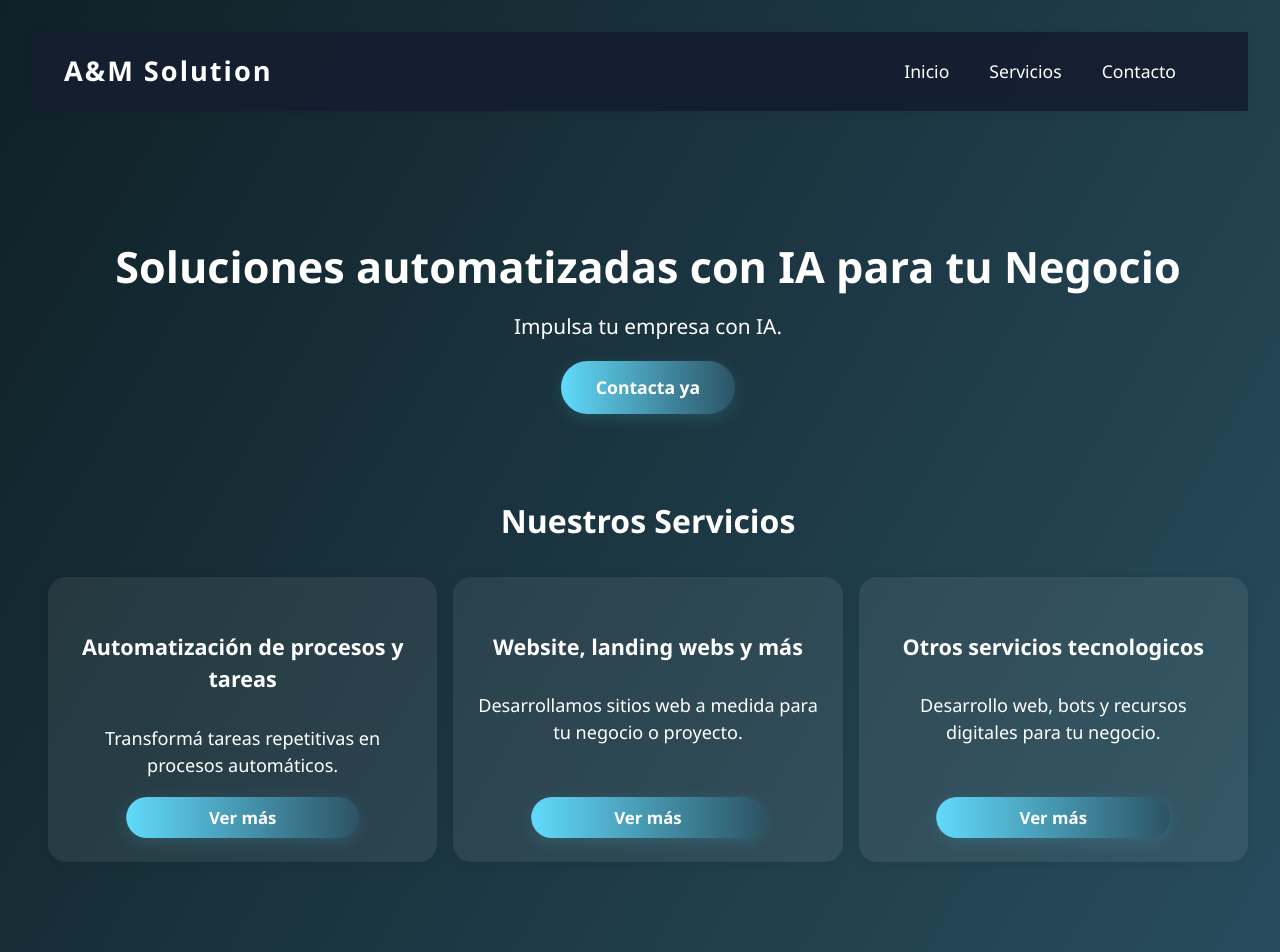
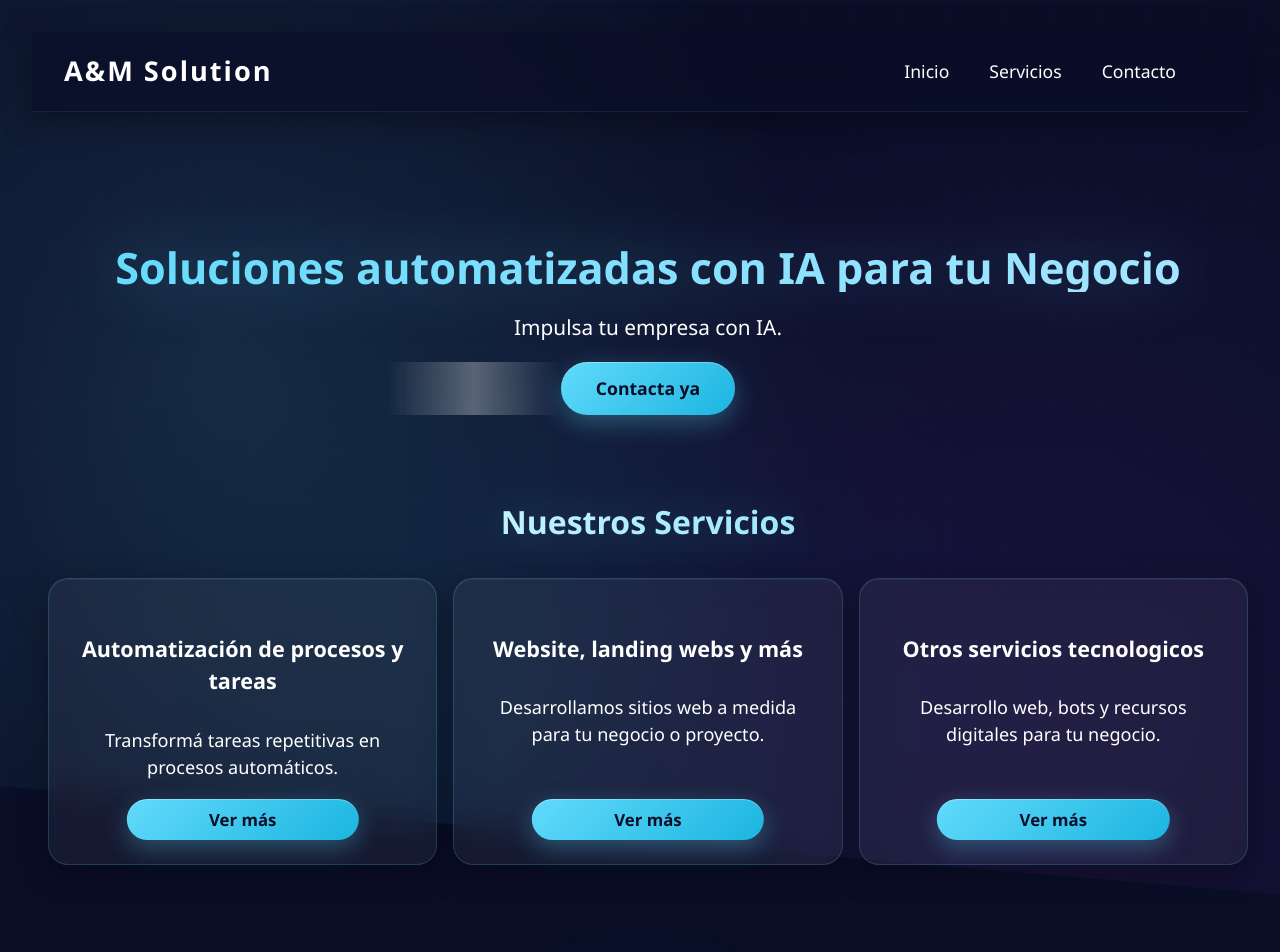
Before and after one commit to AgusWeb1999/A-MSolution, a React (Vite) app: page / in a window 1280 px wide. Shown: the top 952 px of the page. Built offline with nearby package versions, Linux system fonts and the light colour scheme.

Commit message:
feat: implementar diseño Glassmorphism Tech premium - fondo animado, efectos de vidrio y glow cyan

```diff
--- a/src/App.css
+++ b/src/App.css
@@ -1,8 +1,55 @@
 body {
   margin: 0;
   padding: 0;
-  background: linear-gradient(120deg, #0f2027, #2c5364 100%);
+  background: #0a0e27;
   min-height: 100vh;
+  position: relative;
+  overflow-x: hidden;
+}
+
+/* Fondo animado con gradiente tech */
+body::before {
+  content: '';
+  position: fixed;
+  top: 0;
+  left: 0;
+  width: 100%;
+  height: 100%;
+  background:
+    radial-gradient(circle at 20% 50%, rgba(97, 218, 251, 0.15) 0%, transparent 50%),
+    radial-gradient(circle at 80% 80%, rgba(120, 40, 200, 0.15) 0%, transparent 50%),
+    radial-gradient(circle at 40% 90%, rgba(28, 181, 224, 0.1) 0%, transparent 50%);
+  animation: gradient-shift 15s ease infinite;
+  z-index: 0;
+  pointer-events: none;
+}
+
+/* Grid tech de fondo */
+body::after {
+  content: '';
+  position: fixed;
+  top: 0;
+  left: 0;
+  width: 100%;
+  height: 100%;
+  background-image:
+    linear-gradient(rgba(97, 218, 251, 0.03) 1px, transparent 1px),
+    linear-gradient(90deg, rgba(97, 218, 251, 0.03) 1px, transparent 1px);
+  background-size: 50px 50px;
+  z-index: 0;
+  pointer-events: none;
+  opacity: 0.5;
+}
+
+@keyframes gradient-shift {
+  0%, 100% {
+    transform: scale(1) rotate(0deg);
+    opacity: 1;
+  }
+  50% {
+    transform: scale(1.1) rotate(5deg);
+    opacity: 0.8;
+  }
 }
 
 #root {
@@ -10,6 +57,8 @@ body {
   margin: 0 auto;
   padding: 2rem;
   text-align: center;
+  position: relative;
+  z-index: 1;
 }
 
 .app-container {
@@ -21,9 +70,14 @@ body {
 }
 
 .modern-header {
-  background: rgba(20, 30, 48, 0.95);
-  box-shadow: 0 2px 12px 0 rgba(0,0,0,0.08);
+  background: rgba(10, 14, 39, 0.7);
+  backdrop-filter: blur(20px);
+  -webkit-backdrop-filter: blur(20px);
+  border-bottom: 1px solid rgba(97, 218, 251, 0.1);
+  box-shadow: 0 8px 32px 0 rgba(0, 0, 0, 0.37);
   padding: 0;
+  position: relative;
+  z-index: 100;
 }
 
 .header-content {
@@ -122,6 +176,11 @@ body {
   font-size: 2.7rem;
   margin-bottom: 1rem;
   font-weight: 700;
+  background: linear-gradient(135deg, #61dafb 0%, #a8e6ff 100%);
+  -webkit-background-clip: text;
+  -webkit-text-fill-color: transparent;
+  background-clip: text;
+  filter: drop-shadow(0 0 30px rgba(97, 218, 251, 0.3));
 }
 
 .hero-section p {
@@ -130,22 +189,44 @@ body {
 }
 
 .cta-btn {
-  background: linear-gradient(90deg, #61dafb, #2c5364);
-  color: #fff;
+  background: linear-gradient(135deg, #61dafb 0%, #1cb5e0 100%);
+  color: #0a0e27;
   padding: 0.9rem 2.2rem;
   border: none;
   border-radius: 30px;
   font-size: 1.1rem;
-  font-weight: 600;
+  font-weight: 700;
   cursor: pointer;
   text-decoration: none;
-  box-shadow: 0 4px 16px 0 rgba(97,218,251,0.15);
-  transition: background 0.2s, transform 0.2s;
+  box-shadow:
+    0 8px 24px 0 rgba(97, 218, 251, 0.3),
+    inset 0 1px 0 0 rgba(255, 255, 255, 0.3);
+  transition: all 0.3s cubic-bezier(0.4, 0, 0.2, 1);
+  position: relative;
+  overflow: hidden;
+}
+
+.cta-btn::before {
+  content: '';
+  position: absolute;
+  top: 0;
+  left: -100%;
+  width: 100%;
+  height: 100%;
+  background: linear-gradient(90deg, transparent, rgba(255, 255, 255, 0.3), transparent);
+  transition: left 0.5s;
+}
+
+.cta-btn:hover::before {
+  left: 100%;
 }
 
 .cta-btn:hover {
-  background: linear-gradient(90deg, #2c5364, #61dafb);
-  transform: translateY(-2px) scale(1.04);
+  transform: translateY(-3px) scale(1.05);
+  box-shadow:
+    0 12px 36px 0 rgba(97, 218, 251, 0.5),
+    0 0 20px 0 rgba(97, 218, 251, 0.3),
+    inset 0 1px 0 0 rgba(255, 255, 255, 0.4);
 }
 
 .services-section {
@@ -156,6 +237,13 @@ body {
 .services-section h2 {
   font-size: 2rem;
   margin-bottom: 2rem;
+  background: linear-gradient(135deg, #ffffff 0%, #61dafb 100%);
+  -webkit-background-clip: text;
+  -webkit-text-fill-color: transparent;
+  background-clip: text;
+  filter: drop-shadow(0 0 20px rgba(97, 218, 251, 0.2));
+  position: relative;
+  z-index: 1;
 }
 
 .services-grid {
@@ -166,9 +254,14 @@ body {
 }
 
 .service-card {
-  background: rgba(255,255,255,0.07);
-  border-radius: 18px;
-  box-shadow: 0 2px 12px 0 rgba(0,0,0,0.08);
+  background: rgba(255, 255, 255, 0.05);
+  backdrop-filter: blur(16px);
+  -webkit-backdrop-filter: blur(16px);
+  border: 1px solid rgba(97, 218, 251, 0.18);
+  border-radius: 20px;
+  box-shadow:
+    0 8px 32px 0 rgba(0, 0, 0, 0.37),
+    inset 0 1px 0 0 rgba(255, 255, 255, 0.05);
   padding: 2rem 1.5rem 4.5rem 1.5rem;
   min-width: 260px;
   max-width: 400px;
@@ -176,13 +269,22 @@ body {
   flex: 1 1 260px;
   margin-bottom: 1.5rem;
   color: #fff;
-  transition: transform 0.2s, box-shadow 0.2s;
+  transition: all 0.3s cubic-bezier(0.4, 0, 0.2, 1);
   position: relative;
   display: flex;
   flex-direction: column;
   justify-content: flex-start;
   box-sizing: border-box;
   font-size: 1.15rem;
+}
+
+.service-card:hover {
+  transform: translateY(-8px) scale(1.02);
+  border-color: rgba(97, 218, 251, 0.4);
+  box-shadow:
+    0 16px 48px 0 rgba(97, 218, 251, 0.2),
+    inset 0 1px 0 0 rgba(255, 255, 255, 0.1);
+  background: rgba(255, 255, 255, 0.08);
 }
 
 .service-card h3 {
@@ -228,6 +330,13 @@ body {
 .contact-section h2 {
   font-size: 2rem;
   margin-bottom: 1.5rem;
+  background: linear-gradient(135deg, #ffffff 0%, #61dafb 100%);
+  -webkit-background-clip: text;
+  -webkit-text-fill-color: transparent;
+  background-clip: text;
+  filter: drop-shadow(0 0 20px rgba(97, 218, 251, 0.2));
+  position: relative;
+  z-index: 1;
 }
 
 .contact-form {
@@ -243,13 +352,23 @@ body {
 .contact-form textarea {
   width: 100%;
   padding: 0.8rem 1rem;
-  border-radius: 8px;
-  border: none;
+  border-radius: 12px;
+  border: 1px solid rgba(97, 218, 251, 0.2);
   font-size: 1rem;
   margin-bottom: 0.5rem;
-  background: rgba(255,255,255,0.15);
+  background: rgba(255, 255, 255, 0.05);
+  backdrop-filter: blur(10px);
+  -webkit-backdrop-filter: blur(10px);
   color: #fff;
   outline: none;
+  transition: all 0.3s ease;
+}
+
+.contact-form input:focus,
+.contact-form textarea:focus {
+  border-color: rgba(97, 218, 251, 0.6);
+  background: rgba(255, 255, 255, 0.08);
+  box-shadow: 0 0 20px rgba(97, 218, 251, 0.2);
 }
 
 .contact-form textarea {
@@ -299,8 +418,23 @@ body {
 }
 
 .landing-reservas-bg {
-  background: linear-gradient(120deg, #0f2027 0%, #2c5364 60%, #1cb5e0 100%);
+  background: #0a0e27;
   min-height: 100vh;
+  position: relative;
+}
+
+.landing-reservas-bg::before {
+  content: '';
+  position: absolute;
+  top: 0;
+  left: 0;
+  width: 100%;
+  height: 100%;
+  background:
+    radial-gradient(circle at 15% 30%, rgba(28, 181, 224, 0.15) 0%, transparent 50%),
+    radial-gradient(circle at 85% 60%, rgba(97, 218, 251, 0.12) 0%, transparent 50%);
+  z-index: 0;
+  pointer-events: none;
 }
 
 .hero-reservas {
@@ -314,6 +448,13 @@ body {
   margin-bottom: 1.2rem;
   color: #fff;
   letter-spacing: 1px;
+  background: linear-gradient(135deg, #61dafb 0%, #a8e6ff 100%);
+  -webkit-background-clip: text;
+  -webkit-text-fill-color: transparent;
+  background-clip: text;
+  filter: drop-shadow(0 0 30px rgba(97, 218, 251, 0.3));
+  position: relative;
+  z-index: 1;
 }
 
 .hero-sub {
@@ -331,24 +472,61 @@ body {
 }
 
 .badge {
-  background: linear-gradient(90deg, #61dafb, #1cb5e0);
-  color: #222;
+  background: linear-gradient(135deg, #61dafb 0%, #1cb5e0 100%);
+  color: #0a0e27;
   font-weight: 700;
   border-radius: 20px;
   padding: 0.5rem 1.2rem;
   font-size: 1rem;
-  box-shadow: 0 2px 8px 0 rgba(97,218,251,0.13);
+  box-shadow:
+    0 4px 16px 0 rgba(97, 218, 251, 0.3),
+    inset 0 1px 0 0 rgba(255, 255, 255, 0.3);
+  backdrop-filter: blur(8px);
+  -webkit-backdrop-filter: blur(8px);
+  border: 1px solid rgba(97, 218, 251, 0.3);
 }
 
 .cta-epic {
   font-size: 1.25rem;
   padding: 1.1rem 2.8rem;
   border-radius: 40px;
-  background: linear-gradient(90deg, #1cb5e0, #61dafb);
-  box-shadow: 0 6px 32px 0 rgba(97,218,251,0.18);
+  background: linear-gradient(135deg, #1cb5e0 0%, #61dafb 100%);
+  color: #0a0e27;
+  box-shadow:
+    0 8px 32px 0 rgba(97, 218, 251, 0.4),
+    0 0 30px 0 rgba(97, 218, 251, 0.2),
+    inset 0 1px 0 0 rgba(255, 255, 255, 0.3);
   margin-top: 1.5rem;
   font-weight: 800;
   letter-spacing: 1px;
+  border: none;
+  cursor: pointer;
+  transition: all 0.3s cubic-bezier(0.4, 0, 0.2, 1);
+  position: relative;
+  overflow: hidden;
+}
+
+.cta-epic::before {
+  content: '';
+  position: absolute;
+  top: 0;
+  left: -100%;
+  width: 100%;
+  height: 100%;
+  background: linear-gradient(90deg, transparent, rgba(255, 255, 255, 0.4), transparent);
+  transition: left 0.5s;
+}
+
+.cta-epic:hover::before {
+  left: 100%;
+}
+
+.cta-epic:hover {
+  transform: translateY(-4px) scale(1.05);
+  box-shadow:
+    0 16px 48px 0 rgba(97, 218, 251, 0.6),
+    0 0 50px 0 rgba(97, 218, 251, 0.4),
+    inset 0 1px 0 0 rgba(255, 255, 255, 0.4);
 }
 
 .features-section {
@@ -363,9 +541,14 @@ body {
   margin-top: 2rem;
 }
 .feature-card {
-  background: rgba(255,255,255,0.10);
-  border-radius: 16px;
-  box-shadow: 0 2px 12px 0 rgba(0,0,0,0.10);
+  background: rgba(255, 255, 255, 0.05);
+  backdrop-filter: blur(12px);
+  -webkit-backdrop-filter: blur(12px);
+  border: 1px solid rgba(97, 218, 251, 0.15);
+  border-radius: 18px;
+  box-shadow:
+    0 8px 24px 0 rgba(0, 0, 0, 0.3),
+    inset 0 1px 0 0 rgba(255, 255, 255, 0.05);
   padding: 2rem 1.2rem;
   min-width: 200px;
   max-width: 260px;
@@ -374,6 +557,15 @@ body {
   text-align: center;
   font-size: 1.08rem;
   margin-bottom: 1rem;
+  transition: all 0.3s ease;
+}
+
+.feature-card:hover {
+  transform: translateY(-5px);
+  border-color: rgba(97, 218, 251, 0.3);
+  box-shadow:
+    0 12px 32px 0 rgba(97, 218, 251, 0.15),
+    inset 0 1px 0 0 rgba(255, 255, 255, 0.1);
 }
 .feature-card h3 {
   font-size: 1.18rem;
@@ -393,9 +585,14 @@ body {
   margin-top: 2rem;
 }
 .testimonio-card {
-  background: rgba(255,255,255,0.13);
-  border-radius: 16px;
-  box-shadow: 0 2px 12px 0 rgba(0,0,0,0.10);
+  background: rgba(255, 255, 255, 0.06);
+  backdrop-filter: blur(12px);
+  -webkit-backdrop-filter: blur(12px);
+  border: 1px solid rgba(97, 218, 251, 0.12);
+  border-radius: 18px;
+  box-shadow:
+    0 8px 24px 0 rgba(0, 0, 0, 0.3),
+    inset 0 1px 0 0 rgba(255, 255, 255, 0.05);
   padding: 1.5rem 1.2rem;
   min-width: 200px;
   max-width: 320px;
@@ -404,6 +601,15 @@ body {
   font-size: 1.05rem;
   margin-bottom: 1rem;
   text-align: left;
+  transition: all 0.3s ease;
+}
+
+.testimonio-card:hover {
+  transform: translateY(-5px);
+  border-color: rgba(97, 218, 251, 0.25);
+  box-shadow:
+    0 12px 32px 0 rgba(97, 218, 251, 0.12),
+    inset 0 1px 0 0 rgba(255, 255, 255, 0.08);
 }
 .testimonio-card span {
   display: block;
@@ -415,8 +621,23 @@ body {
 
 /* Landing Web y SEO */
 .landing-web-bg {
-  background: linear-gradient(120deg, #232526 0%, #414345 60%, #61dafb 100%);
+  background: #0a0e27;
   min-height: 100vh;
+  position: relative;
+}
+
+.landing-web-bg::before {
+  content: '';
+  position: absolute;
+  top: 0;
+  left: 0;
+  width: 100%;
+  height: 100%;
+  background:
+    radial-gradient(circle at 30% 40%, rgba(97, 218, 251, 0.12) 0%, transparent 50%),
+    radial-gradient(circle at 70% 70%, rgba(120, 40, 200, 0.1) 0%, transparent 50%);
+  z-index: 0;
+  pointer-events: none;
 }
 
 .hero-web {
@@ -430,12 +651,24 @@ body {
   margin-bottom: 1.2rem;
   color: #fff;
   letter-spacing: 1px;
+  background: linear-gradient(135deg, #61dafb 0%, #a8e6ff 100%);
+  -webkit-background-clip: text;
+  -webkit-text-fill-color: transparent;
+  background-clip: text;
+  filter: drop-shadow(0 0 30px rgba(97, 218, 251, 0.3));
+  position: relative;
+  z-index: 1;
 }
 
 .seo-section {
-  background: rgba(255,255,255,0.10);
-  border-radius: 18px;
-  box-shadow: 0 2px 12px 0 rgba(97,218,251,0.10);
+  background: rgba(255, 255, 255, 0.05);
+  backdrop-filter: blur(16px);
+  -webkit-backdrop-filter: blur(16px);
+  border: 1px solid rgba(97, 218, 251, 0.15);
+  border-radius: 20px;
+  box-shadow:
+    0 8px 32px 0 rgba(0, 0, 0, 0.37),
+    inset 0 1px 0 0 rgba(255, 255, 255, 0.05);
   padding: 2.2rem 1.5rem 1.5rem 1.5rem;
   margin: 2.5rem auto 0 auto;
   max-width: 700px;
@@ -473,25 +706,29 @@ body {
   margin-top: 1.2rem;
 }
 
-/* Google Translate Widget - Estilo Premium Limpio */
+/* Google Translate Widget - Glassmorphism Tech */
 #google_translate_element {
   display: inline-block;
   position: relative;
 }
 
 #google_translate_element select {
-  background: linear-gradient(135deg, rgba(97,218,251,0.15) 0%, rgba(44,83,100,0.2) 100%) !important;
+  background: rgba(97, 218, 251, 0.08) !important;
+  backdrop-filter: blur(16px) !important;
+  -webkit-backdrop-filter: blur(16px) !important;
   color: #fff !important;
-  border: 2px solid rgba(97,218,251,0.5) !important;
-  border-radius: 12px !important;
+  border: 1px solid rgba(97, 218, 251, 0.3) !important;
+  border-radius: 14px !important;
   padding: 0.7rem 2.5rem 0.7rem 1.2rem !important;
   font-size: 0.95rem !important;
   cursor: pointer !important;
   outline: none !important;
-  transition: all 0.3s ease !important;
+  transition: all 0.3s cubic-bezier(0.4, 0, 0.2, 1) !important;
   font-weight: 600 !important;
   font-family: 'Segoe UI', Tahoma, Geneva, Verdana, sans-serif !important;
-  box-shadow: 0 2px 8px rgba(0,0,0,0.15) !important;
+  box-shadow:
+    0 4px 16px rgba(0, 0, 0, 0.2),
+    inset 0 1px 0 0 rgba(255, 255, 255, 0.05) !important;
   appearance: none;
   -webkit-appearance: none;
   -moz-appearance: none;
@@ -501,26 +738,33 @@ body {
 }
 
 #google_translate_element select:hover {
-  background: linear-gradient(135deg, rgba(97,218,251,0.25) 0%, rgba(44,83,100,0.3) 100%) !important;
-  border-color: #61dafb !important;
+  background: rgba(97, 218, 251, 0.15) !important;
+  border-color: rgba(97, 218, 251, 0.5) !important;
   transform: translateY(-2px) scale(1.02);
-  box-shadow: 0 6px 20px rgba(97,218,251,0.3) !important;
+  box-shadow:
+    0 8px 24px rgba(97, 218, 251, 0.3),
+    0 0 20px rgba(97, 218, 251, 0.2),
+    inset 0 1px 0 0 rgba(255, 255, 255, 0.1) !important;
 }
 
 #google_translate_element select:focus {
-  border-color: #1cb5e0 !important;
-  box-shadow: 0 0 0 3px rgba(97,218,251,0.2) !important;
+  border-color: rgba(97, 218, 251, 0.7) !important;
+  box-shadow:
+    0 0 0 3px rgba(97, 218, 251, 0.15),
+    0 8px 24px rgba(97, 218, 251, 0.3) !important;
 }
 
 #google_translate_element select option {
-  background: #1a2a3a !important;
+  background: rgba(10, 14, 39, 0.95) !important;
+  backdrop-filter: blur(16px) !important;
   color: #fff !important;
   padding: 0.6rem 1rem !important;
   font-weight: 500 !important;
+  border: none !important;
 }
 
 #google_translate_element select option:hover {
-  background: #2c5364 !important;
+  background: rgba(97, 218, 251, 0.2) !important;
 }
 
 .goog-te-banner-frame {
@@ -554,13 +798,18 @@ body {
   margin: 0 !important;
 }
 
-/* Animación sutil */
+/* Animación mejorada con glow */
 @keyframes pulse-glow {
   0%, 100% {
-    box-shadow: 0 2px 8px rgba(0,0,0,0.15);
+    box-shadow:
+      0 4px 16px rgba(0, 0, 0, 0.2),
+      inset 0 1px 0 0 rgba(255, 255, 255, 0.05);
   }
   50% {
-    box-shadow: 0 2px 12px rgba(97,218,251,0.25);
+    box-shadow:
+      0 8px 24px rgba(97, 218, 251, 0.25),
+      0 0 20px rgba(97, 218, 251, 0.15),
+      inset 0 1px 0 0 rgba(255, 255, 255, 0.08);
   }
 }
 
```
